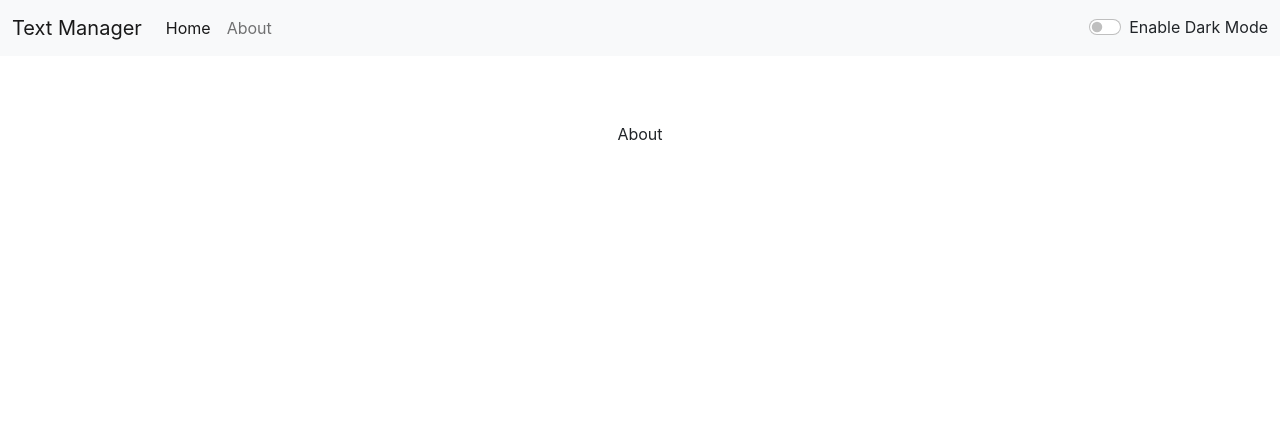
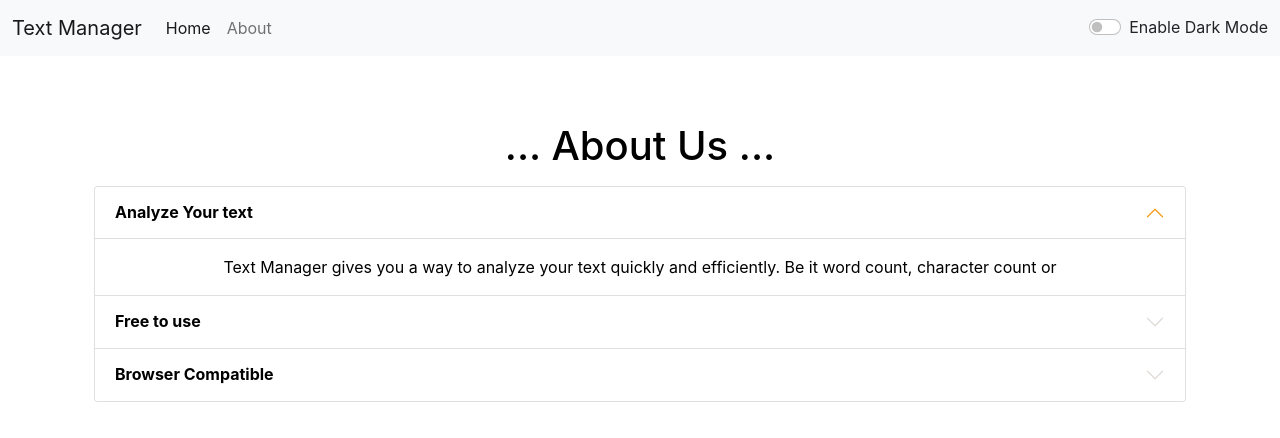
Before and after one commit to TheHimanshuDixit/Text-Manger, a React (Create React App) app: page /about in a window 1280 px wide. Shown: the top 438 px of the page. Built offline with nearby package versions, Linux system fonts and the light colour scheme.

Commit message:
About page added

```diff
--- a/src/App.js
+++ b/src/App.js
@@ -56,7 +56,7 @@
               {/* /Users --> component 1
               /Users/home --> component 2 */}
               {/* exact keyword is like it work it went to this path  not even a small change in path */}
-              <Route exact path="/about" element ={<About/>}>
+              <Route exact path="/about" element ={<About mode={mode}/>}>
               </Route>
               <Route exact path="/" element ={<Textform heading="... ENTER THE TEXT BELOW AND ANALYZE ..." mode={mode} showAlert={showAlert} />}>
               </Route>
--- a/src/Components/About.js
+++ b/src/Components/About.js
@@ -1,7 +1,61 @@
 import React from 'react'
+// import { useState } from 'react'
 
-export default function About() {
-  return (
-    <div>About</div>
-  )
+export default function About(props) {
+
+    // const [myStyle, setMyStyle] = useState({
+    //     color: 'black',
+    //     backgroundColor: 'white'
+    // })
+    let myStyle = {
+        color: props.mode === 'light' ? 'black' : 'white',
+        backgroundColor: props.mode === 'light' ? 'white' : 'black'
+    }
+
+    return (
+        <div className="container">
+            <h1 className="my-3" style={{ color: props.mode === 'light' ? 'black' : 'white' }}>... About Us ...</h1>
+            <div className="accordion" id="accordionExample">
+                <div className="accordion-item">
+                    <h2 className="accordion-header" id="headingOne">
+                        <button className="accordion-button" type="button" style={myStyle} data-bs-toggle="collapse" data-bs-target="#collapseOne" aria-expanded="true" aria-controls="collapseOne">
+                            <strong>Analyze Your text </strong>
+                        </button>
+                    </h2>
+                    <div id="collapseOne" className="accordion-collapse collapse show" aria-labelledby="headingOne" data-bs-parent="#accordionExample">
+                        <div className="accordion-body" style={myStyle}>
+                            Text Manager gives you a way to analyze your text quickly and efficiently. Be it word count, character count or
+
+                        </div>
+                    </div>
+                </div>
+                <div className="accordion-item">
+                    <h2 className="accordion-header" id="headingTwo">
+                        <button className="accordion-button collapsed" style={myStyle} type="button" data-bs-toggle="collapse" data-bs-target="#collapseTwo" aria-expanded="false" aria-controls="collapseTwo">
+                            <strong>Free to use </strong>
+                        </button>
+                    </h2>
+                    <div id="collapseTwo" className="accordion-collapse collapse" aria-labelledby="headingTwo" data-bs-parent="#accordionExample">
+                        <div className="accordion-body" style={myStyle}>
+                            Text Manager is a free character counter tool that provides instant character count & word count statistics for a given text. TextUtils reports the number of words and characters. Thus it is suitable for writing text with word/ character limit.
+                        </div>
+                    </div>
+                </div>
+                <div className="accordion-item">
+                    <h2 className="accordion-header" id="headingThree">
+                        <button className="accordion-button collapsed" style={myStyle} type="button" data-bs-toggle="collapse" data-bs-target="#collapseThree" aria-expanded="false" aria-controls="collapseThree">
+                            <strong>Browser Compatible </strong>
+                        </button>
+                    </h2>
+                    <div id="collapseThree" className="accordion-collapse collapse" aria-labelledby="headingThree" data-bs-parent="#accordionExample">
+                        <div className="accordion-body" style={myStyle}>
+                            This word counter software works in any web browsers such as Chrome, Firefox, Internet Explorer, Safari, Opera. It suits to count characters in facebook, blog, books, excel document, pdf document, essays, etc.
+
+                        </div>
+                    </div>
+                </div>
+            </div>
+
+        </div>
+    )
 }
--- a/src/index.css
+++ b/src/index.css
@@ -11,3 +11,7 @@
   font-family: source-code-pro, Menlo, Monaco, Consolas, 'Courier New',
     monospace;
 }
+
+.accordion-button::after {
+  filter: invert(1);
+}
```
